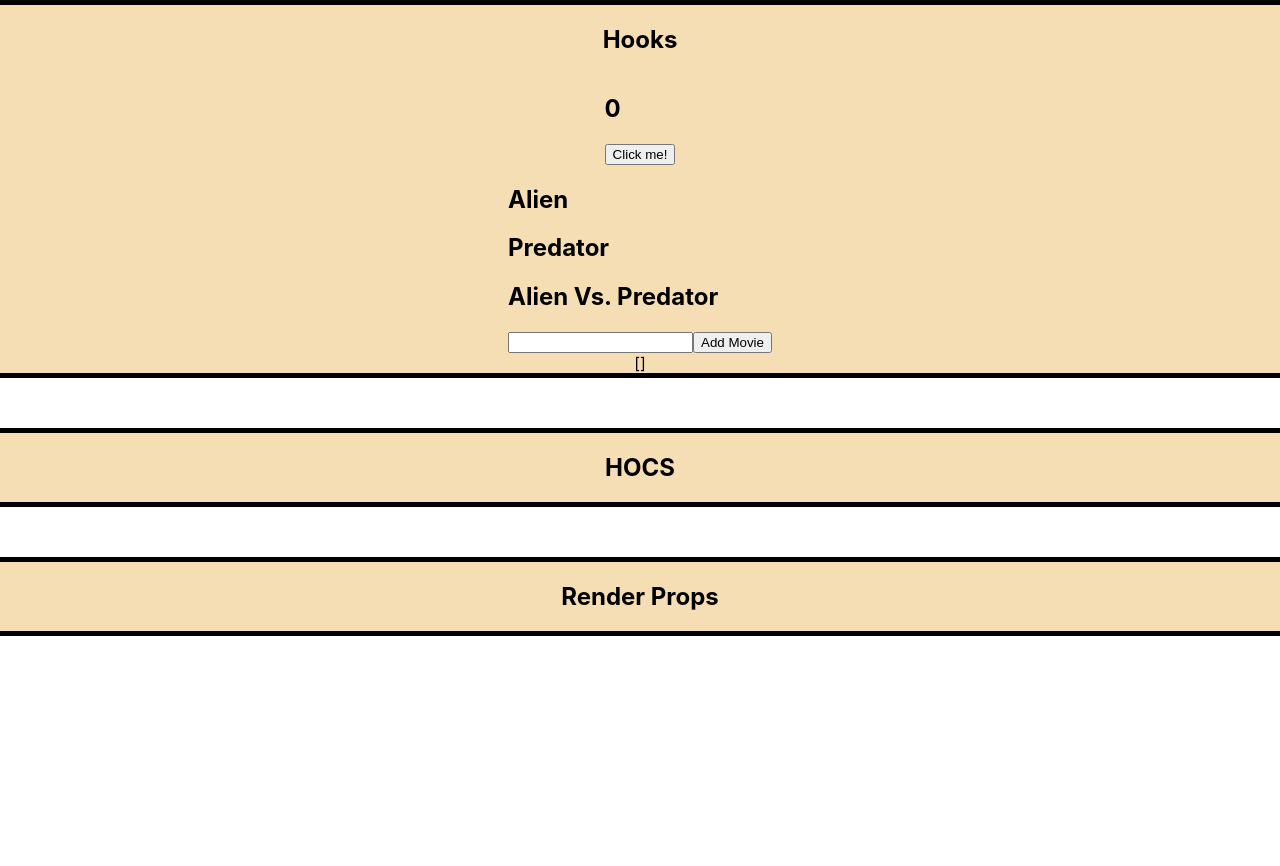
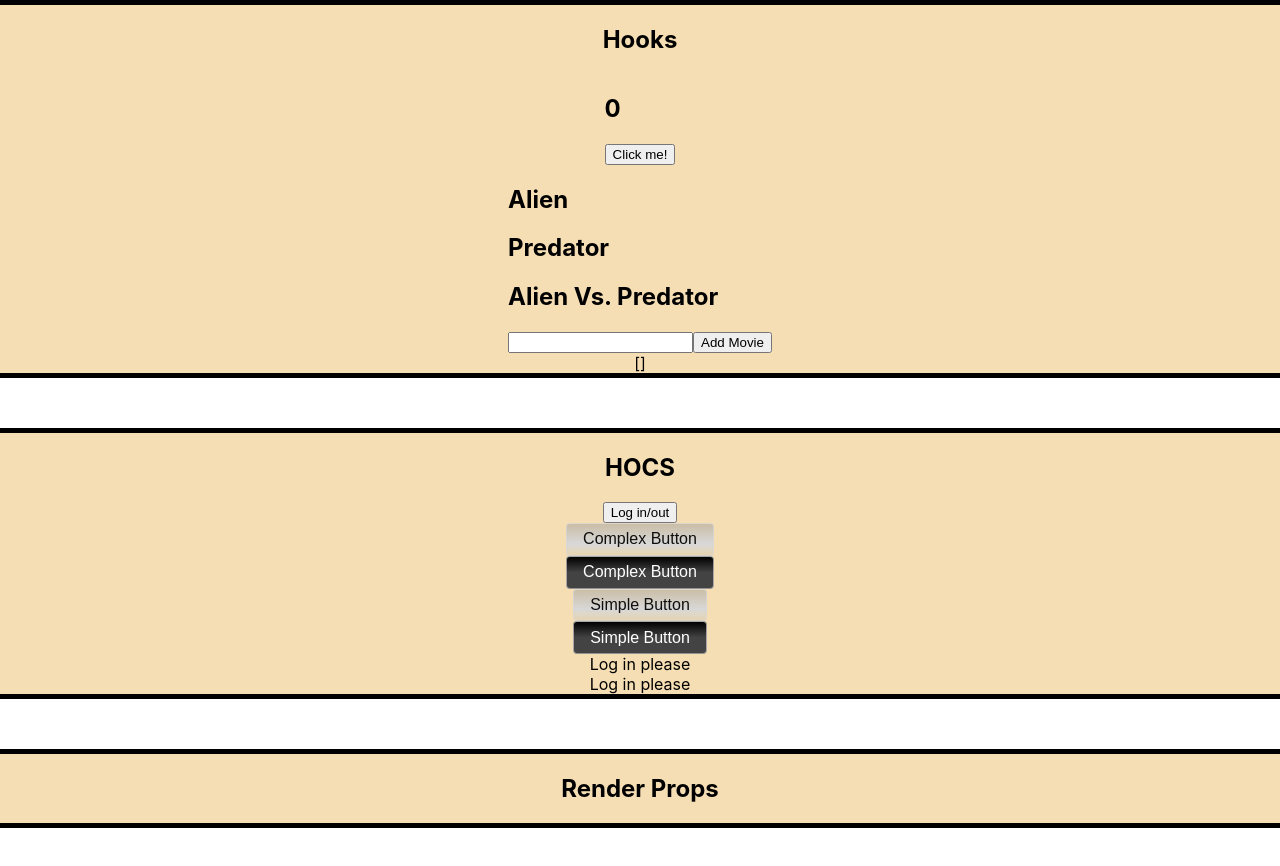
Before and after one commit to wlh18/react-7, a React (Create React App) app: page / in a window 1280 px wide. Shown: the top 866 px of the page. Before the commit the page ends 800 px from the top, so only its background shows below. Built offline with nearby package versions, Linux system fonts and the light colour scheme; no server answers.

Commit message:
Added hocs

```diff
--- /dev/null
+++ b/src/Components/HOCS/AuthHOC.js
@@ -0,0 +1,18 @@
+import React, { useEffect, useState } from 'react'
+
+export default WrappedComponent => {
+  return props => {
+    const [isAdmin, setIsAdmin] = useState(false)
+
+    useEffect(() => {
+      //CHECK ADMIN HERE
+      if (props.admin) {
+        setIsAdmin(true)
+      } else {
+        setIsAdmin(false)
+      }
+    }, [props.admin])
+
+    return isAdmin ? <WrappedComponent {...props} /> : <div>Log in please</div>
+  }
+}
--- /dev/null
+++ b/src/Components/HOCS/ComplexButton.js
@@ -0,0 +1,29 @@
+import React from 'react'
+
+const styles = {
+  default: {
+    color: '#0f0f0f',
+    background:
+      'linear-gradient(to bottom, #98989877, #d8d8d8 65%, #ababab33 100%',
+    borderRadius: '4px',
+    padding: '.4rem 1rem',
+    border: '1px solid #d8d8d8ab',
+    outline: 'none',
+    fontSize: '1rem',
+  },
+
+  darkMode: {
+    background: 'linear-gradient(to bottom, #000000 ,#434343 50%',
+    color: 'white',
+  },
+}
+
+const ComplexButton = props => {
+  let style = { ...styles.default }
+  if (props.darkMode) {
+    style = { ...style, ...styles.darkMode }
+  }
+  return <button style={style}>Complex Button</button>
+}
+
+export default ComplexButton
--- a/src/Components/HOCS/Hocs.js
+++ b/src/Components/HOCS/Hocs.js
@@ -1,10 +1,22 @@
-import React from 'react'
+import React, { useState } from 'react'
+import ComplexButton from './ComplexButton'
+import SimpleButton from './SimpleButton'
+import Square from './Square'
 import '../style.css'
 
 const Hocs = props => {
+  const [isAdmin, setIsAdmin] = useState(false)
+
   return (
     <section className="advanced-react-section">
       <h1>HOCS</h1>
+      <button onClick={() => setIsAdmin(!isAdmin)}>Log in/out</button>
+      <ComplexButton />
+      <ComplexButton darkMode />
+      <SimpleButton />
+      <SimpleButton darkMode />
+      <Square darkMode admin={isAdmin} />
+      <Square />
     </section>
   )
 }
--- /dev/null
+++ b/src/Components/HOCS/SimpleButton.js
@@ -0,0 +1,12 @@
+import React from 'react'
+import StyleHOC from './StyleHOC'
+
+const SimpleButton = props => {
+  return (
+    <button disabled={props.disabled} style={props.style}>
+      Simple Button
+    </button>
+  )
+}
+
+export default StyleHOC(SimpleButton)
--- /dev/null
+++ b/src/Components/HOCS/Square.js
@@ -0,0 +1,12 @@
+import React from 'react'
+import StyleHOC from './StyleHOC'
+import AuthHOC from './AuthHOC'
+
+const Square = props => {
+  return (
+    <div style={{ ...props.style, width: '100px', height: '100px' }}>
+      HELLO I AM A SQUARE
+    </div>
+  )
+}
+export default AuthHOC(StyleHOC(Square))
--- /dev/null
+++ b/src/Components/HOCS/StyleHOC.js
@@ -0,0 +1,33 @@
+import React, { Component } from 'react'
+
+const styles = {
+  default: {
+    color: '#0f0f0f',
+    background:
+      'linear-gradient(to bottom, #98989877, #d8d8d8 65%, #ababab33 100%',
+    borderRadius: '4px',
+    padding: '.4rem 1rem',
+    border: '1px solid #d8d8d8ab',
+    outline: 'none',
+    fontSize: '1rem',
+  },
+
+  darkMode: {
+    background: 'linear-gradient(to bottom, #000000 ,#434343 50%',
+    color: 'white',
+  },
+}
+
+export default WrappedComponent => {
+  return class Hoc extends Component {
+    render() {
+      let style = { ...styles.default }
+
+      if (this.props.darkMode) {
+        style = { ...style, ...styles.darkMode }
+      }
+
+      return <WrappedComponent {...this.props} style={style} />
+    }
+  }
+}
```
